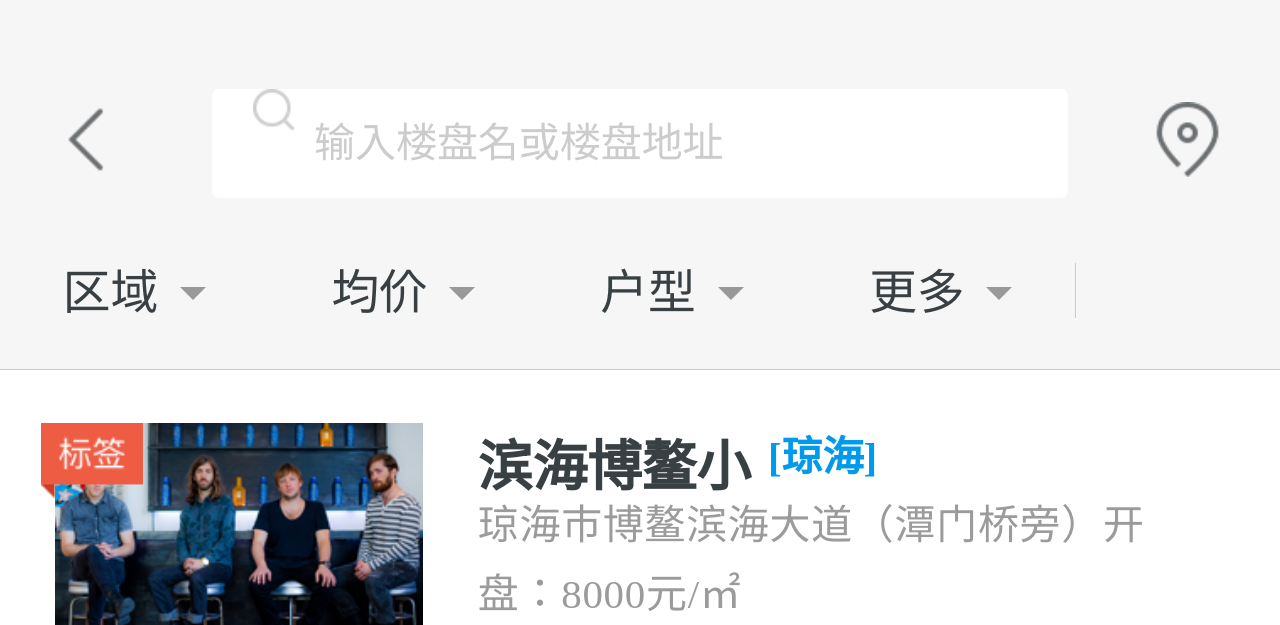
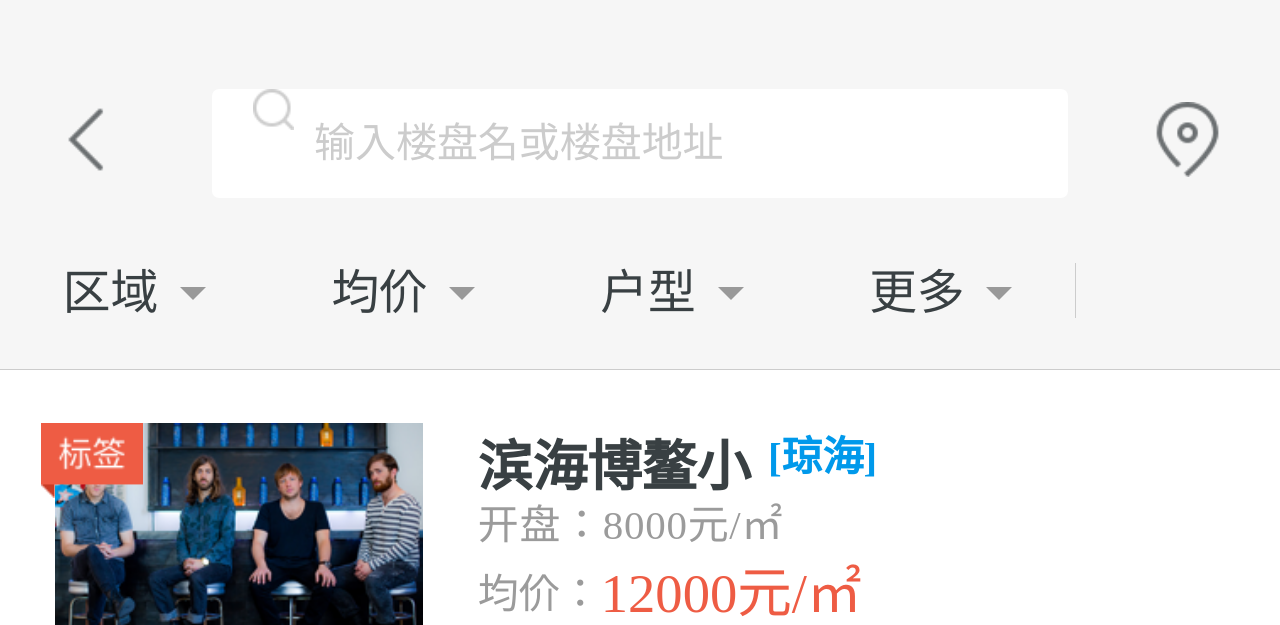
Before and after one commit to cherish-L/LVJU-ios, a plain HTML site: page index.html in a window 1280 px wide. Shown: the top 625 px of the page. Drawn offline with Linux system fonts and the light colour scheme.

Commit message:
20170803-12

```diff
--- a/index.html
+++ b/index.html
@@ -64,8 +64,7 @@
 										<h3>
 												<span class="position" v-text="list.positions"></span>
 												<span class="region" v-text="list.region"></span>
-											</h3>
-										<span class="address" v-text="list.address"></span>
+										</h3>
 										<span class="openprice" v-text="list.openprice"></span>
 										<span class="averageprice">
 												<span class="averag" v-text="list.averag"></span>
```
